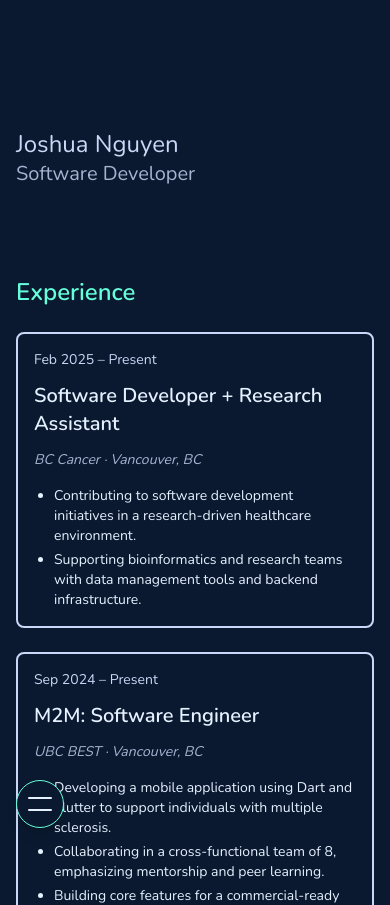
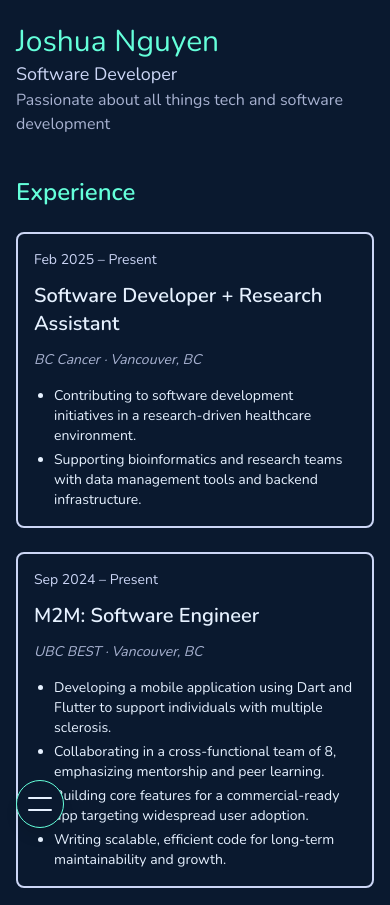
Before and after one commit to jn-han/jn-han.github.io, a Next.js app: page / in a window 390 px wide. Shown: the top 905 px of the page. Built offline with nearby package versions, Linux system fonts and the light colour scheme.

Commit message:
fixed padding issues

```diff
--- a/src/app/components/InfoMenu/InfoMenu.tsx
+++ b/src/app/components/InfoMenu/InfoMenu.tsx
@@ -42,17 +42,20 @@ export function InfoMenu() {
     <section
       id="projects"
       className="flex flex-col lg:flex-row w-full items-start justify-between
-             px-4 sm:px-6 md:px-10 lg:px-20 xl:px-36 pt-32 pb-32"
+             px-4 sm:px-6 md:px-10 lg:px-20 xl:px-36 pt-6 sm:pt-10 lg:pt-32 pb-20"
     >
       {/* Mobile header (shows only on small screens) */}
       <motion.div
         initial={{ opacity: 0, x: -50 }}
         animate={{ opacity: 1, x: 0 }}
         transition={{ duration: 0.6 }}
-        className="block lg:hidden mb-12"
+        className="block lg:hidden"
       >
-        <h2 className="text-2xl text-lightSlate">Joshua Nguyen</h2>
-        <h3 className="text-xl text-slate">Software Developer</h3>
+        <h2 className="text-3xl text-green">Joshua Nguyen</h2>
+        <h3 className="text-lg text-lightSlate">Software Developer</h3>
+        <p className="text-slate">
+          Passionate about all things tech and software development
+        </p>
       </motion.div>
 
       {/* Left sticky menu (hidden on small screens) */}
```
